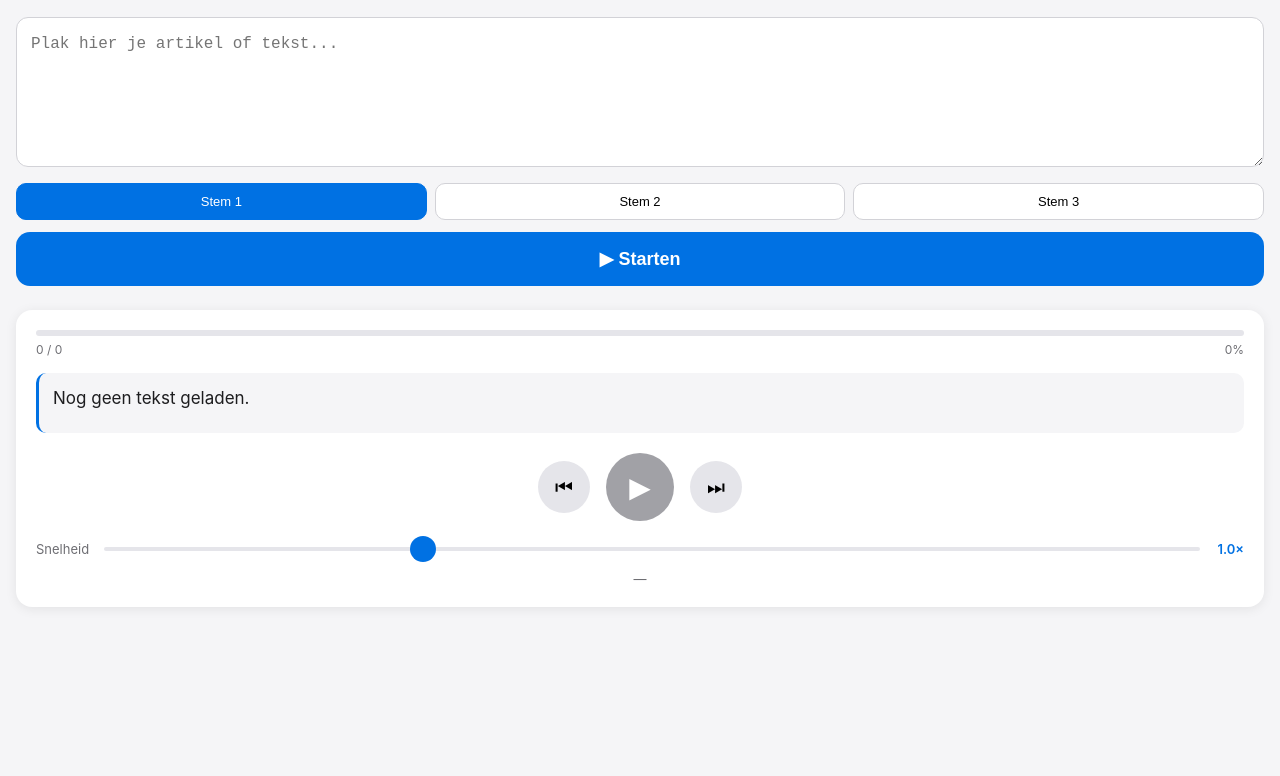
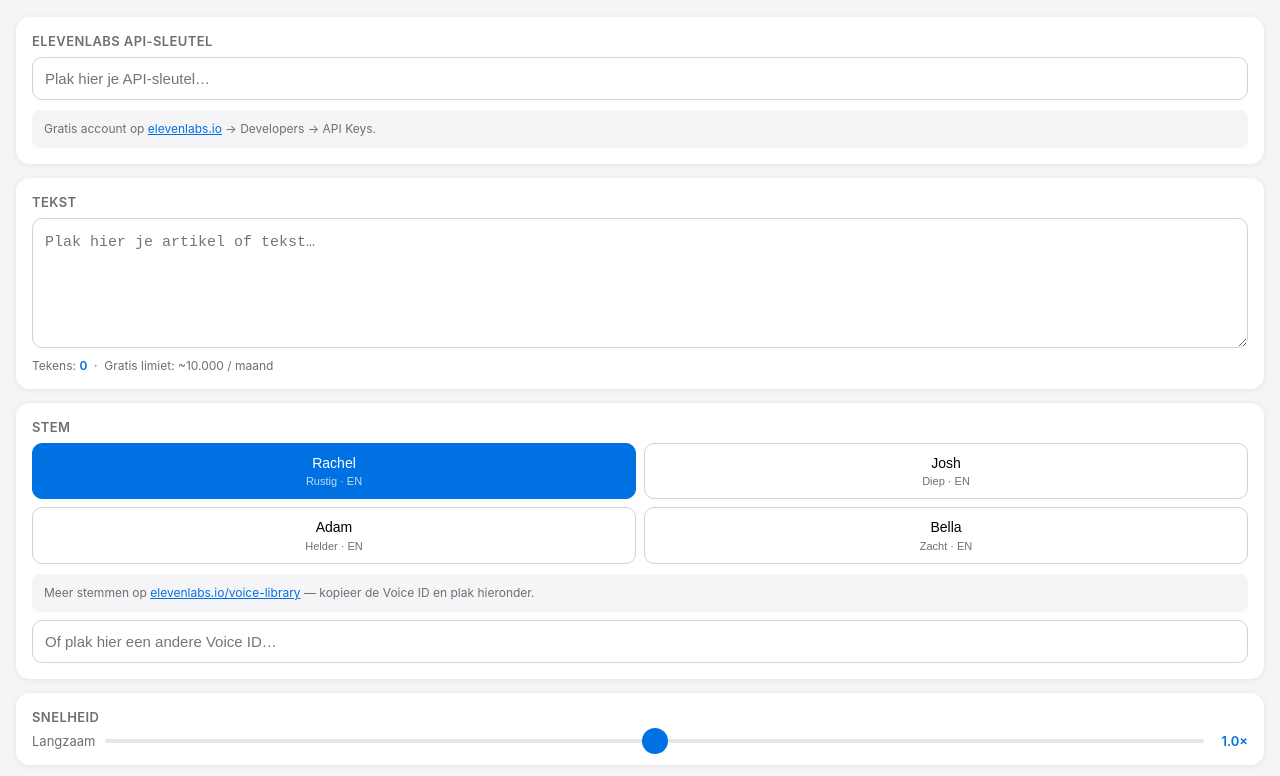
Before and after one commit to DAPPER-works/voorlezen, a plain HTML site: page Voorlezen.html in a window 1280 px wide. Shown: the part 74-850 px from the top of the page. Before the commit the page ends 800 px from the top, so only its background shows below. Drawn offline with Linux system fonts and the light colour scheme.

Commit message:
Add files via upload

```diff
--- a/Voorlezen.html
+++ b/Voorlezen.html
@@ -6,293 +6,108 @@
   <title>Voorlezen</title>
   <style>
     * { box-sizing: border-box; margin: 0; padding: 0; }
-    body {
-      font-family: -apple-system, BlinkMacSystemFont, "Segoe UI", sans-serif;
-      background: #f5f5f7;
-      color: #1d1d1f;
-      padding: 24px 16px 60px;
-    }
+    body { font-family: -apple-system, BlinkMacSystemFont, "Segoe UI", sans-serif; background: #f5f5f7; color: #1d1d1f; padding: 24px 16px 60px; }
     h1 { font-size: 22px; font-weight: 700; margin-bottom: 4px; }
     .sub { font-size: 14px; color: #6e6e73; margin-bottom: 20px; }
-
-    textarea {
-      width: 100%;
-      min-height: 150px;
-      border: 1.5px solid #d2d2d7;
-      border-radius: 12px;
-      padding: 14px;
-      font-size: 16px;
-      line-height: 1.6;
-      background: #fff;
-      color: #1d1d1f;
-      resize: vertical;
-      outline: none;
-      margin-bottom: 12px;
-      -webkit-appearance: none;
-    }
+    .card { background: #fff; border-radius: 14px; padding: 16px; margin-bottom: 14px; box-shadow: 0 1px 6px rgba(0,0,0,.07); }
+    .card-title { font-size: 13px; font-weight: 600; color: #6e6e73; margin-bottom: 8px; text-transform: uppercase; letter-spacing: .4px; }
+    input[type=text], input[type=password] { width: 100%; padding: 12px; border: 1.5px solid #d2d2d7; border-radius: 10px; font-size: 15px; color: #1d1d1f; background: #fff; outline: none; -webkit-appearance: none; }
+    input:focus { border-color: #0071e3; }
+    textarea { width: 100%; min-height: 130px; border: 1.5px solid #d2d2d7; border-radius: 10px; padding: 12px; font-size: 15px; line-height: 1.6; background: #fff; color: #1d1d1f; resize: vertical; outline: none; -webkit-appearance: none; }
     textarea:focus { border-color: #0071e3; }
-
-    /* stem knoppen boven de hoofdknop */
-    .voice-row {
-      display: flex;
-      gap: 8px;
-      margin-bottom: 12px;
-    }
-    .vbtn {
-      flex: 1;
-      padding: 10px 4px;
-      border: 1.5px solid #d2d2d7;
-      border-radius: 10px;
-      background: #fff;
-      font-size: 13px;
-      text-align: center;
-      cursor: pointer;
-      -webkit-tap-highlight-color: transparent;
-    }
+    .voice-grid { display: grid; grid-template-columns: 1fr 1fr; gap: 8px; }
+    .vbtn { padding: 10px 8px; border: 1.5px solid #d2d2d7; border-radius: 10px; background: #fff; font-size: 14px; text-align: center; cursor: pointer; line-height: 1.3; }
+    .vbtn small { display: block; font-size: 11px; color: #6e6e73; margin-top: 2px; }
     .vbtn.on { background: #0071e3; color: #fff; border-color: #0071e3; }
-
-    #startBtn {
-      width: 100%;
-      padding: 16px;
-      background: #0071e3;
-      color: #fff;
-      border: none;
-      border-radius: 14px;
-      font-size: 18px;
-      font-weight: 700;
-      cursor: pointer;
-      margin-bottom: 24px;
-      -webkit-tap-highlight-color: transparent;
-    }
-    #startBtn:active { background: #0062c4; }
-    #startBtn.playing { background: #c0392b; }
-
-    .player {
-      background: #fff;
-      border-radius: 16px;
-      padding: 20px;
-      box-shadow: 0 2px 12px rgba(0,0,0,.08);
-    }
-
-    .prog-wrap { background: #e5e5ea; border-radius: 99px; height: 6px; overflow: hidden; margin-bottom: 6px; }
-    #progBar { height: 100%; background: #0071e3; border-radius: 99px; width: 0%; transition: width .3s; }
-    .prog-labels { display: flex; justify-content: space-between; font-size: 12px; color: #6e6e73; margin-bottom: 16px; }
-
-    #curSent {
-      font-size: 17px;
-      line-height: 1.6;
-      min-height: 60px;
-      background: #f5f5f7;
-      border-radius: 10px;
-      padding: 12px 14px;
-      border-left: 3px solid #0071e3;
-      margin-bottom: 20px;
-      color: #1d1d1f;
-    }
-
-    .btns { display: flex; align-items: center; justify-content: center; gap: 16px; margin-bottom: 20px; }
-    .circ {
-      width: 52px; height: 52px;
-      border-radius: 50%; border: none;
-      background: #e5e5ea;
-      font-size: 20px;
-      display: flex; align-items: center; justify-content: center;
-      cursor: pointer;
-      -webkit-tap-highlight-color: transparent;
-    }
-    .circ:active { opacity: .65; }
-    #ppBtn {
-      width: 68px; height: 68px;
-      background: #0071e3; color: #fff;
-      font-size: 28px;
-    }
-    #ppBtn:disabled { background: #a1a1a6; }
-
+    .vbtn.on small { color: rgba(255,255,255,.75); }
     .srow { display: flex; align-items: center; gap: 10px; }
     .slbl { font-size: 13px; color: #6e6e73; white-space: nowrap; min-width: 58px; }
-    input[type=range] {
-      flex: 1; -webkit-appearance: none;
-      height: 4px; background: #e5e5ea; border-radius: 99px; outline: none;
-    }
-    input[type=range]::-webkit-slider-thumb {
-      -webkit-appearance: none;
-      width: 26px; height: 26px;
-      border-radius: 50%; background: #0071e3; cursor: pointer;
-    }
+    input[type=range] { flex: 1; -webkit-appearance: none; height: 4px; background: #e5e5ea; border-radius: 99px; outline: none; }
+    input[type=range]::-webkit-slider-thumb { -webkit-appearance: none; width: 26px; height: 26px; border-radius: 50%; background: #0071e3; cursor: pointer; }
     #spdLbl { font-size: 13px; color: #0071e3; font-weight: 600; width: 34px; text-align: right; }
-
-    #status { text-align: center; font-size: 13px; color: #6e6e73; margin-top: 14px; }
+    #startBtn { width: 100%; padding: 16px; background: #0071e3; color: #fff; border: none; border-radius: 14px; font-size: 18px; font-weight: 700; cursor: pointer; margin-bottom: 16px; }
+    #startBtn.playing { background: #c0392b; }
+    .prog-wrap { background: #e5e5ea; border-radius: 99px; height: 6px; overflow: hidden; margin-bottom: 6px; }
+    #progBar { height: 100%; background: #0071e3; border-radius: 99px; width: 0%; transition: width .4s; }
+    .prog-labels { display: flex; justify-content: space-between; font-size: 12px; color: #6e6e73; margin-bottom: 14px; }
+    #curSent { font-size: 16px; line-height: 1.65; min-height: 56px; background: #f5f5f7; border-radius: 10px; padding: 12px 14px; border-left: 3px solid #0071e3; margin-bottom: 18px; color: #1d1d1f; }
+    .btns { display: flex; align-items: center; justify-content: center; gap: 16px; margin-bottom: 18px; }
+    .circ { width: 52px; height: 52px; border-radius: 50%; border: none; background: #e5e5ea; font-size: 20px; display: flex; align-items: center; justify-content: center; cursor: pointer; }
+    #ppBtn { width: 68px; height: 68px; background: #0071e3; color: #fff; font-size: 28px; }
+    #ppBtn:disabled { background: #a1a1a6; }
+    #status { text-align: center; font-size: 13px; color: #6e6e73; margin-top: 10px; min-height: 18px; }
+    .chars { font-size: 12px; color: #6e6e73; margin-top: 6px; }
+    .chars span { color: #0071e3; font-weight: 600; }
+    .tip { font-size: 12px; color: #6e6e73; background: #f5f5f7; border-radius: 8px; padding: 10px 12px; margin-top: 10px; line-height: 1.5; }
+    .tip a { color: #0071e3; }
+    .err { color: #c0392b; background: #fdf0ed; border-radius: 8px; padding: 10px 12px; font-size: 13px; margin-top: 10px; display: none; }
   </style>
 </head>
 <body>
-
 <h1>📖 Voorlezen</h1>
-<p class="sub">Plak je tekst, kies een stem en tik op Starten.</p>
-
-<textarea id="txt" placeholder="Plak hier je artikel of tekst..."></textarea>
-
-<div class="voice-row">
-  <button class="vbtn on" data-vi="0" id="v0">Stem 1</button>
-  <button class="vbtn"     data-vi="1" id="v1">Stem 2</button>
-  <button class="vbtn"     data-vi="2" id="v2">Stem 3</button>
+<p class="sub">Met ElevenLabs — natuurlijke stemmen.</p>
+<div class="card">
+  <div class="card-title">ElevenLabs API-sleutel</div>
+  <input type="password" id="apiKey" placeholder="Plak hier je API-sleutel…">
+  <div class="tip">Gratis account op <a href="https://elevenlabs.io" target="_blank">elevenlabs.io</a> → Developers → API Keys.</div>
 </div>
-
+<div class="card">
+  <div class="card-title">Tekst</div>
+  <textarea id="txt" placeholder="Plak hier je artikel of tekst…"></textarea>
+  <div class="chars">Tekens: <span id="charCount">0</span> &nbsp;·&nbsp; Gratis limiet: ~10.000 / maand</div>
+</div>
+<div class="card">
+  <div class="card-title">Stem</div>
+  <div class="voice-grid">
+    <button class="vbtn on" data-id="21m00Tcm4TlvDq8ikWAM">Rachel<small>Rustig · EN</small></button>
+    <button class="vbtn" data-id="TxGEqnHWrfWFTfGW9XjX">Josh<small>Diep · EN</small></button>
+    <button class="vbtn" data-id="pNInz6obpgDQGcFmaJgB">Adam<small>Helder · EN</small></button>
+    <button class="vbtn" data-id="EXAVITQu4vr4xnSDxMaL">Bella<small>Zacht · EN</small></button>
+  </div>
+  <div class="tip">Meer stemmen op <a href="https://elevenlabs.io/voice-library" target="_blank">elevenlabs.io/voice-library</a> — kopieer de Voice ID en plak hieronder.</div>
+  <input type="text" id="customVoice" placeholder="Of plak hier een andere Voice ID…" style="margin-top:8px">
+</div>
+<div class="card">
+  <div class="card-title">Snelheid</div>
+  <div class="srow">
+    <span class="slbl">Langzaam</span>
+    <input type="range" id="spd" min="0.7" max="1.3" step="0.05" value="1.0">
+    <span id="spdLbl">1.0×</span>
+  </div>
+</div>
 <button id="startBtn">▶ Starten</button>
-
-<div class="player">
+<div class="card">
   <div class="prog-wrap"><div id="progBar"></div></div>
-  <div class="prog-labels">
-    <span id="sentLbl">0 / 0</span>
-    <span id="pctLbl">0%</span>
-  </div>
-
+  <div class="prog-labels"><span id="sentLbl">0 / 0</span><span id="pctLbl">0%</span></div>
   <div id="curSent">Nog geen tekst geladen.</div>
-
   <div class="btns">
     <button class="circ" id="prevBtn">⏮</button>
-    <button class="circ" id="ppBtn" disabled>▶</button>
+    <button class="circ" id="ppBtn" disabled>⏸</button>
     <button class="circ" id="nextBtn">⏭</button>
   </div>
-
-  <div class="srow">
-    <span class="slbl">Snelheid</span>
-    <input type="range" id="spd" min="0.6" max="2.0" step="0.1" value="1.0">
-    <span id="spdLbl">1.0×</span>
-  </div>
-
   <div id="status">—</div>
+  <div class="err" id="errBox"></div>
 </div>
-
 <script>
-const synth = window.speechSynthesis;
-let sentences = [], idx = 0, playing = false;
-let allVoices = [], picked = [], selVI = 0;
-
-const txtEl    = document.getElementById('txt');
-const startBtn = document.getElementById('startBtn');
-const ppBtn    = document.getElementById('ppBtn');
-const prevBtn  = document.getElementById('prevBtn');
-const nextBtn  = document.getElementById('nextBtn');
-const spdEl    = document.getElementById('spd');
-const spdLbl   = document.getElementById('spdLbl');
-const curSent  = document.getElementById('curSent');
-const progBar  = document.getElementById('progBar');
-const sentLbl  = document.getElementById('sentLbl');
-const pctLbl   = document.getElementById('pctLbl');
-const statusEl = document.getElementById('status');
-const vBtns    = document.querySelectorAll('.vbtn');
-
-// ── Voices ──
-function loadVoices() {
-  allVoices = synth.getVoices();
-  if (!allVoices.length) return;
-  const en = allVoices.filter(v => v.lang.startsWith('en'));
-  const nl = allVoices.filter(v => v.lang.startsWith('nl'));
-  const pool = en.length >= 2 ? en : (nl.length >= 2 ? nl : allVoices);
-  const uniq = pool.filter((v,i,a) => a.findIndex(x=>x.name===v.name)===i);
-  picked = uniq.slice(0,3);
-  while (picked.length < 3) picked.push(picked[0]);
-  vBtns.forEach((b, i) => {
-    const v = picked[i];
-    if (!v) return;
-    const n = v.name.replace(/com\.apple\.(voice\.)?(compact\.)?/,'').split('.').pop();
-    b.textContent = n.length > 9 ? n.slice(0,9)+'…' : n;
-    b.title = v.name + ' / ' + v.lang;
-  });
-}
-loadVoices();
-if (synth.onvoiceschanged !== undefined) synth.onvoiceschanged = loadVoices;
-
-vBtns.forEach(b => b.addEventListener('click', () => {
-  vBtns.forEach(x => x.classList.remove('on'));
-  b.classList.add('on');
-  selVI = parseInt(b.dataset.vi);
-}));
-
-// ── Parse ──
-function parse(text) {
-  const raw = text.trim().replace(/\n+/g,' ').replace(/\s+/g,' ');
-  return (raw.match(/[^.!?]+[.!?]+["']?\s*/g) || [raw])
-    .map(s => s.trim()).filter(s => s.length > 2);
-}
-
-// ── Display ──
-function updateUI() {
-  const n = sentences.length;
-  if (!n) { curSent.textContent='Nog geen tekst geladen.'; progBar.style.width='0%'; sentLbl.textContent='0 / 0'; pctLbl.textContent='0%'; return; }
-  curSent.textContent = sentences[idx];
-  const pct = n>1 ? Math.round(idx/(n-1)*100) : 100;
-  progBar.style.width = pct+'%';
-  sentLbl.textContent = (idx+1)+' / '+n;
-  pctLbl.textContent  = pct+'%';
-}
-
-// ── Speak ──
-function speak() {
-  synth.cancel();
-  const u = new SpeechSynthesisUtterance(sentences[idx]);
-  u.rate = parseFloat(spdEl.value);
-  const v = picked[selVI];
-  if (v) { u.voice = v; u.lang = v.lang; }
-  u.onstart = () => { statusEl.textContent = 'Bezig…'; };
-  u.onend = () => {
-    if (!playing) return;
-    idx++;
-    if (idx < sentences.length) { updateUI(); speak(); }
-    else { playing=false; ppBtn.textContent='▶'; idx=0; updateUI(); statusEl.textContent='Klaar! ✓'; }
-  };
-  u.onerror = e => { if (e.error!=='interrupted') statusEl.textContent='Fout: '+e.error; };
-  synth.speak(u);
-}
-
-// ── START button: load + play in one tap (required for iOS) ──
-startBtn.addEventListener('click', () => {
-  const val = txtEl.value.trim();
-  if (!val) { statusEl.textContent = 'Plak eerst een tekst!'; return; }
-
-  // stop if already playing
-  if (playing) {
-    synth.cancel(); playing=false;
-    startBtn.textContent='▶ Starten'; startBtn.classList.remove('playing');
-    ppBtn.textContent='▶'; statusEl.textContent='Gestopt.'; return;
-  }
-
-  sentences = parse(val);
-  idx = 0;
-  if (!sentences.length) { statusEl.textContent='Geen zinnen gevonden.'; return; }
-  ppBtn.disabled = false;
+  const CHUNK=800;
+  let chunks=[],idx=0,playing=false,currentAudio=null,selectedVoiceId='21m00Tcm4TlvDq8ikWAM';
+  const apiKeyEl=document.getElementById('apiKey'),txtEl=document.getElementById('txt'),startBtn=document.getElementById('startBtn'),ppBtn=document.getElementById('ppBtn'),prevBtn=document.getElementById('prevBtn'),nextBtn=document.getElementById('nextBtn'),spdEl=document.getElementById('spd'),spdLbl=document.getElementById('spdLbl'),curSent=document.getElementById('curSent'),progBar=document.getElementById('progBar'),sentLbl=document.getElementById('sentLbl'),pctLbl=document.getElementById('pctLbl'),statusEl=document.getElementById('status'),errBox=document.getElementById('errBox'),charCount=document.getElementById('charCount'),customV=document.getElementById('customVoice');
+  txtEl.addEventListener('input',()=>{charCount.textContent=txtEl.value.length.toLocaleString();});
+  document.querySelectorAll('.vbtn').forEach(b=>{b.addEventListener('click',()=>{document.querySelectorAll('.vbtn').forEach(x=>x.classList.remove('on'));b.classList.add('on');selectedVoiceId=b.dataset.id;customV.value='';});});
+  customV.addEventListener('input',()=>{if(customV.value.trim()){document.querySelectorAll('.vbtn').forEach(x=>x.classList.remove('on'));selectedVoiceId=customV.value.trim();}});
+  spdEl.addEventListener('input',()=>{spdLbl.textContent=parseFloat(spdEl.value).toFixed(2).replace(/\.?0+$/,'')+'x';});
+  function splitChunks(text){const raw=text.trim().replace(/\s+/g,' ');const sentences=raw.match(/[^.!?]+[.!?]+["']?\s*/g)||[raw];const result=[];let current='';for(const s of sentences){if((current+s).length>CHUNK&&current){result.push(current.trim());current=s;}else{current+=s;}}if(current.trim())result.push(current.trim());return result;}
+  function updateUI(){const n=chunks.length;if(!n){curSent.textContent='Nog geen tekst geladen.';progBar.style.width='0%';sentLbl.textContent='0 / 0';pctLbl.textContent='0%';return;}curSent.textContent=chunks[idx];const pct=n>1?Math.round(idx/(n-1)*100):100;progBar.style.width=pct+'%';sentLbl.textContent=(idx+1)+' / '+n;pctLbl.textContent=pct+'%';}
+  function showErr(msg){errBox.textContent=msg;errBox.style.display='block';}
+  function clearErr(){errBox.style.display='none';}
+  async function fetchAudio(text){const key=apiKeyEl.value.trim();const resp=await fetch('https://api.elevenlabs.io/v1/text-to-speech/'+selectedVoiceId,{method:'POST',headers:{'xi-api-key':key,'Content-Type':'application/json','Accept':'audio/mpeg'},body:JSON.stringify({text:text,model_id:'eleven_multilingual_v2',voice_settings:{stability:0.45,similarity_boost:0.80,speed:parseFloat(spdEl.value)}})});if(!resp.ok){const e=await resp.text();throw new Error('ElevenLabs '+resp.status+': '+e.slice(0,120));}return URL.createObjectURL(await resp.blob());}
+  async function playChunk(){if(!playing||idx>=chunks.length)return;updateUI();statusEl.textContent='Ophalen... ('+(idx+1)+'/'+chunks.length+')';let url;try{url=await fetchAudio(chunks[idx]);}catch(e){showErr('Fout: '+e.message);playing=false;startBtn.textContent='▶ Starten';startBtn.classList.remove('playing');return;}currentAudio=new Audio(url);statusEl.textContent='Speelt af...';currentAudio.onended=()=>{URL.revokeObjectURL(url);if(!playing)return;idx++;if(idx<chunks.length){playChunk();}else{playing=false;startBtn.textContent='▶ Starten';startBtn.classList.remove('playing');ppBtn.textContent='⏸';idx=0;updateUI();statusEl.textContent='Klaar! ✓';}};currentAudio.onerror=()=>{showErr('Kon audio niet afspelen.');playing=false;};currentAudio.play().catch(e=>showErr('Afspelen mislukt: '+e.message));}
+  function stopAudio(){if(currentAudio){currentAudio.pause();currentAudio=null;}}
+  startBtn.addEventListener('click',()=>{clearErr();if(!apiKeyEl.value.trim()){showErr('Voer eerst je ElevenLabs API-sleutel in.');return;}if(!txtEl.value.trim()){showErr('Plak eerst een tekst.');return;}if(playing){stopAudio();playing=false;startBtn.textContent='▶ Starten';startBtn.classList.remove('playing');statusEl.textContent='Gestopt.';return;}chunks=splitChunks(txtEl.value.trim());idx=0;ppBtn.disabled=false;updateUI();playing=true;startBtn.textContent='■ Stoppen';startBtn.classList.add('playing');ppBtn.textContent='⏸';playChunk();});
+  ppBtn.addEventListener('click',()=>{if(!chunks.length)return;clearErr();if(playing){stopAudio();playing=false;ppBtn.textContent='▶';statusEl.textContent='Gepauzeerd op fragment '+(idx+1)+'.';}else{playing=true;ppBtn.textContent='⏸';playChunk();}});
+  prevBtn.addEventListener('click',()=>{stopAudio();playing=false;ppBtn.textContent='▶';idx=Math.max(0,idx-1);updateUI();});
+  nextBtn.addEventListener('click',()=>{stopAudio();playing=false;ppBtn.textContent='▶';idx=Math.min(chunks.length-1,idx+1);updateUI();});
   updateUI();
-
-  playing = true;
-  startBtn.textContent = '■ Stoppen';
-  startBtn.classList.add('playing');
-  ppBtn.textContent = '⏸';
-  speak();
-});
-
-// ── Play/pause (na eerste start) ──
-ppBtn.addEventListener('click', () => {
-  if (!sentences.length) return;
-  if (playing) {
-    synth.cancel(); playing=false; ppBtn.textContent='▶';
-    statusEl.textContent='Gepauzeerd op zin '+(idx+1)+'.';
-  } else {
-    playing=true; ppBtn.textContent='⏸'; speak();
-  }
-});
-
-prevBtn.addEventListener('click', () => {
-  synth.cancel(); playing=false; ppBtn.textContent='▶';
-  idx = Math.max(0, idx-1); updateUI();
-});
-nextBtn.addEventListener('click', () => {
-  synth.cancel(); playing=false; ppBtn.textContent='▶';
-  idx = Math.min(sentences.length-1, idx+1); updateUI();
-});
-
-spdEl.addEventListener('input', () => { spdLbl.textContent = parseFloat(spdEl.value).toFixed(1)+'×'; });
-
-updateUI();
 </script>
 </body>
 </html>
```
